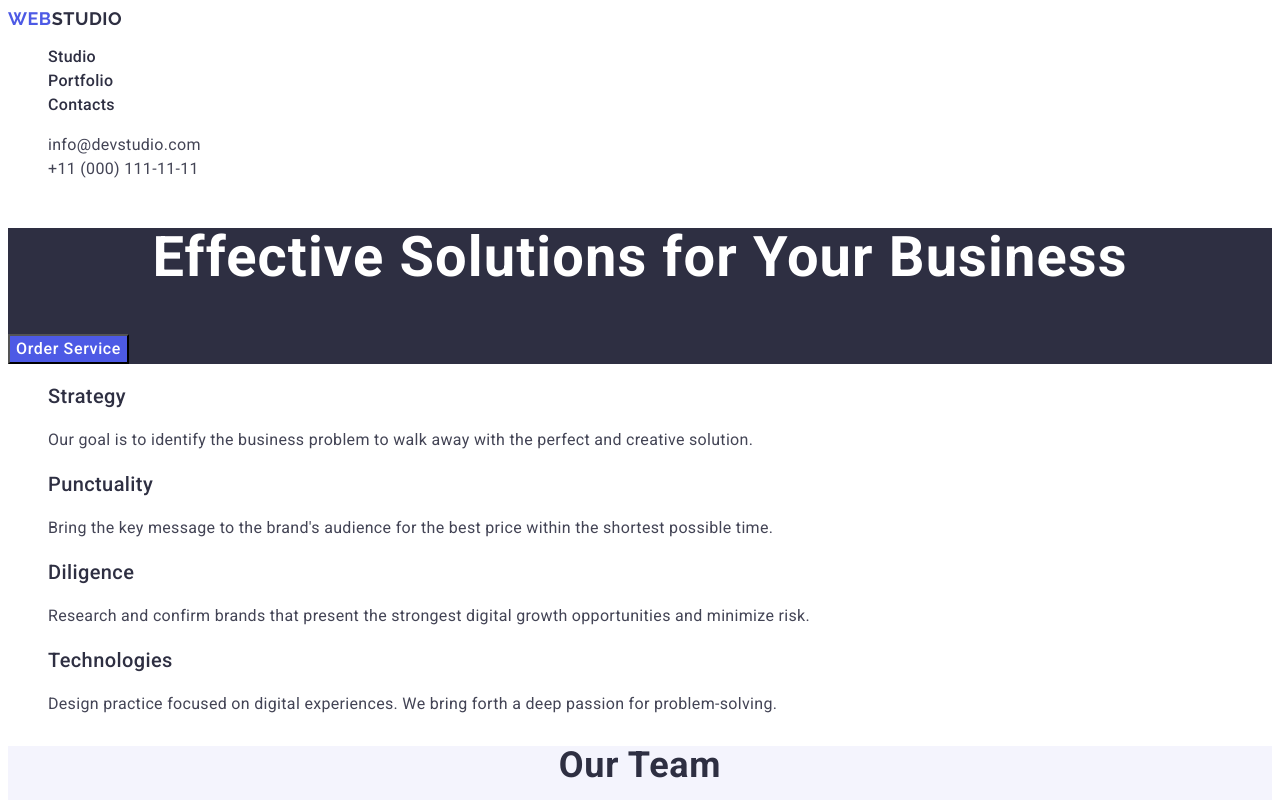
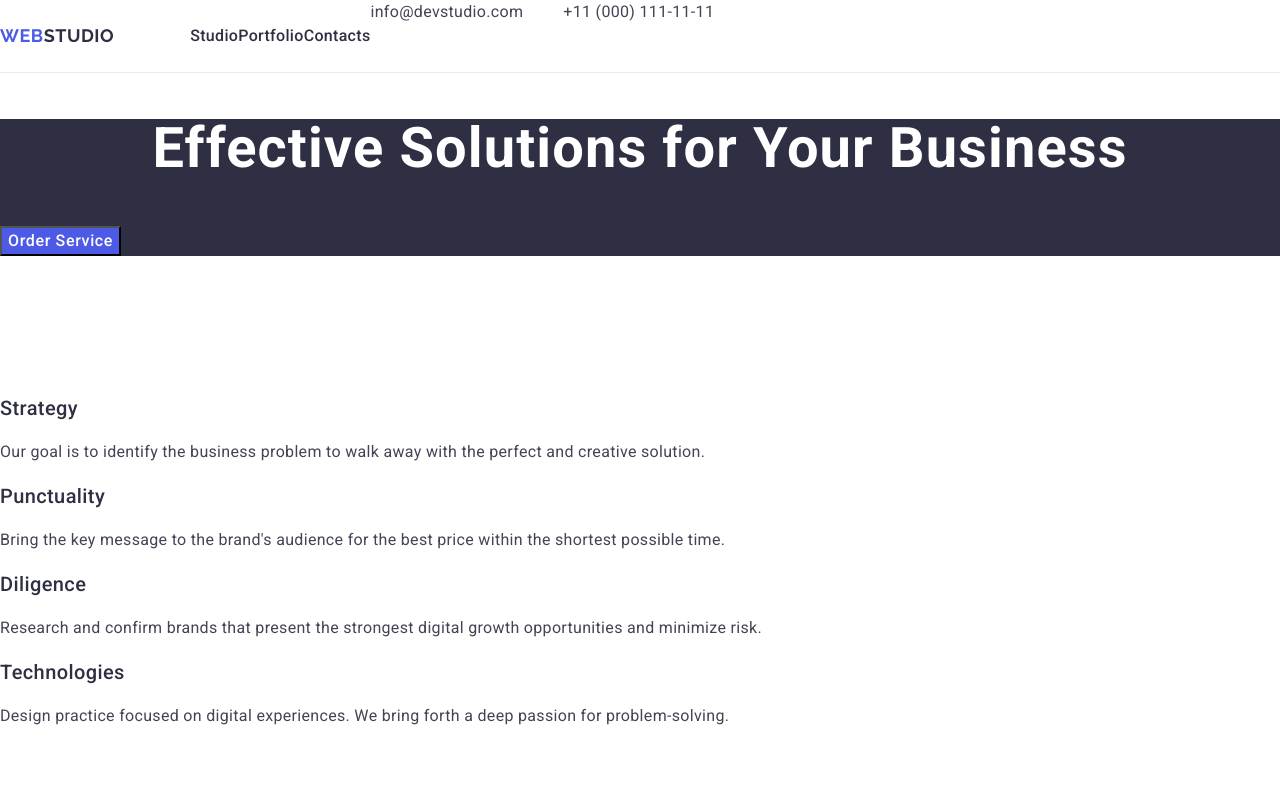
Before and after one commit to Olar13b/goit-markup-hw-03, a plain HTML site: page index.html in a window 1280 px wide. Shown: the top 800 px of the page. Drawn offline with nearby package versions, Linux system fonts and the light colour scheme.

Commit message:
trial and header container

```diff
--- a/css/styles.css
+++ b/css/styles.css
@@ -2,10 +2,14 @@ body{
     font-family: "Roboto", sans-serif;
     color: #434455;
     background: #fff;
+    margin: 0;
 }
+
+
 header{
     background-color: white;
     font-family: "Raleway", sans-serif;
+    border-bottom: 1px solid #e7e9fc
 }
 
 .logo{
@@ -17,10 +21,22 @@ letter-spacing: 0.03em;
 text-transform: uppercase;
 text-decoration: none;
 color: #4d5ae5;
+margin-right: 76px;
+}
+
+.menu{
+    display: flex;
+    padding: 24px 0;
+
 }
 
 .part{
     color: #2e2f42;
+}
+
+.contacts{
+    display: flex;
+    gap: 40px;
 }
 
 .navigation{
@@ -33,6 +49,8 @@ color: #4d5ae5;
     line-height: 150%;
     letter-spacing: 0.02em;
     color: #2e2f42;
+    text-align: center;
+
 }
 
 .navigation:hover,
@@ -44,7 +62,10 @@ color: #4d5ae5;
 ul{
     font-family: "Roboto", sans-serif;
     list-style-type: none;
+    margin: 0;
+    padding-left: 0;
 }
+
 
 .contact-info{
 font-style: normal;
@@ -107,6 +128,7 @@ background-color: #404BBF}
 
 .advantage-section{
     background-color: white;
+    padding: 120px 0 120px 0;
 }
 
 .advantage-list{
@@ -132,6 +154,7 @@ color: #434455;
 
 .team-section{
 background: #f4f4fd;
+padding: 120px 0 120px 0;
 }
 
 .team-title{
@@ -169,11 +192,12 @@ text-align: center;
 color: #434455;
 }
 
-.team-img{
+img{
+  display: block;
 }
 
 .portfolio-section{
-
+    padding: 120px 0 120px 0;
 }
 
 .portfolio-title{
@@ -191,8 +215,6 @@ text-transform: capitalize;
     grid-template-columns: repeat(3, 1fr);
     justify-content: center;}
 
-.portfolio-img{
-}
 
 .head-portfolio{
     font-family: "Roboto", sans-serif;
@@ -239,3 +261,19 @@ font-size: 16px;
 line-height: 150%;
 letter-spacing: 0.02em;
 color: #f4f4fd;}
+
+.container{
+    width: 1158px;
+
+}
+
+header>div{
+display: flex;
+margin: 0;
+padding: 0 15 0 15;
+}
+
+.navig{
+    display: flex;
+    align-items: center;
+}
--- a/index.html
+++ b/index.html
@@ -10,26 +10,29 @@
 <link rel="preconnect" href="https://fonts.googleapis.com">
 <link rel="preconnect" href="https://fonts.gstatic.com" crossorigin>
 <link href="https://fonts.googleapis.com/css2?family=Montserrat:ital,wght@0,100..900;1,100..900&family=Raleway:ital,wght@0,100..900;1,100..900&family=Roboto:ital,wght@0,100;0,300;0,400;0,500;0,700;0,900;1,100;1,300;1,400;1,500;1,700;1,900&display=swap" rel="stylesheet">
+    <title>WebStudio</title>
 
-    <title>WebStudio</title>
+    <link rel="stylesheet" href="https://cdnjs.cloudflare.com/ajax/libs/modern-normalize/3.0.1/modern-normalize.min.css" integrity="sha512-q6WgHqiHlKyOqslT/lgBgodhd03Wp4BEqKeW6nNtlOY4quzyG3VoQKFrieaCeSnuVseNKRGpGeDU3qPmabCANg==" crossorigin="anonymous" referrerpolicy="no-referrer" />
     <link rel="stylesheet" href="./css/styles.css">
 </head>
 <body>
     <header>
-        <nav>
+        <div>
+            <nav class="navig">
                 <a class="logo" href="./index.html" >Web<span class="part">Studio</span></a>
-            <ul>
+                <ul class="menu">
                     <li><a class="navigation" href="./index.html">Studio</a></li>
                     <li><a class="navigation" href="">Portfolio</a></li>
                     <li><a  class="navigation" href="">Contacts</a></li>
                 </ul>
             </nav>
             <address class="contact-info" >
-            <ul>
+                <ul class="contacts">
                     <li><a class="actual-info" href="mailto:info@devstudio.com">info@devstudio.com</a></li>
                     <li><a class="actual-info" href="tel:+110001111111">+11 (000) 111-11-11</a></li>
                 </ul>
             </address>
+        </div>
     </header>
 
     <main>
@@ -93,6 +96,7 @@
                     </li>
                 </ul>
             </section>
+
             <section class="portfolio-section">
                 <h2 class="portfolio-title">Our Portfolio</h2>
                 <ul class="portfolio-list">
@@ -128,11 +132,13 @@
                     </li>
                 </ul>
             </section>
+
     </main>
     <footer class="footer">
         <a class="logo-down" href="./index.html">Web<span class="part-down">Studio</span></a>
         <p class="ending">  Increase the flow of customers and sales for your business with digital marketing & growth solutions.
         </p>
     </footer>
+</div>
 </body>
 </html>
```
Lines whose indentation alone changed are shown as unchanged.
